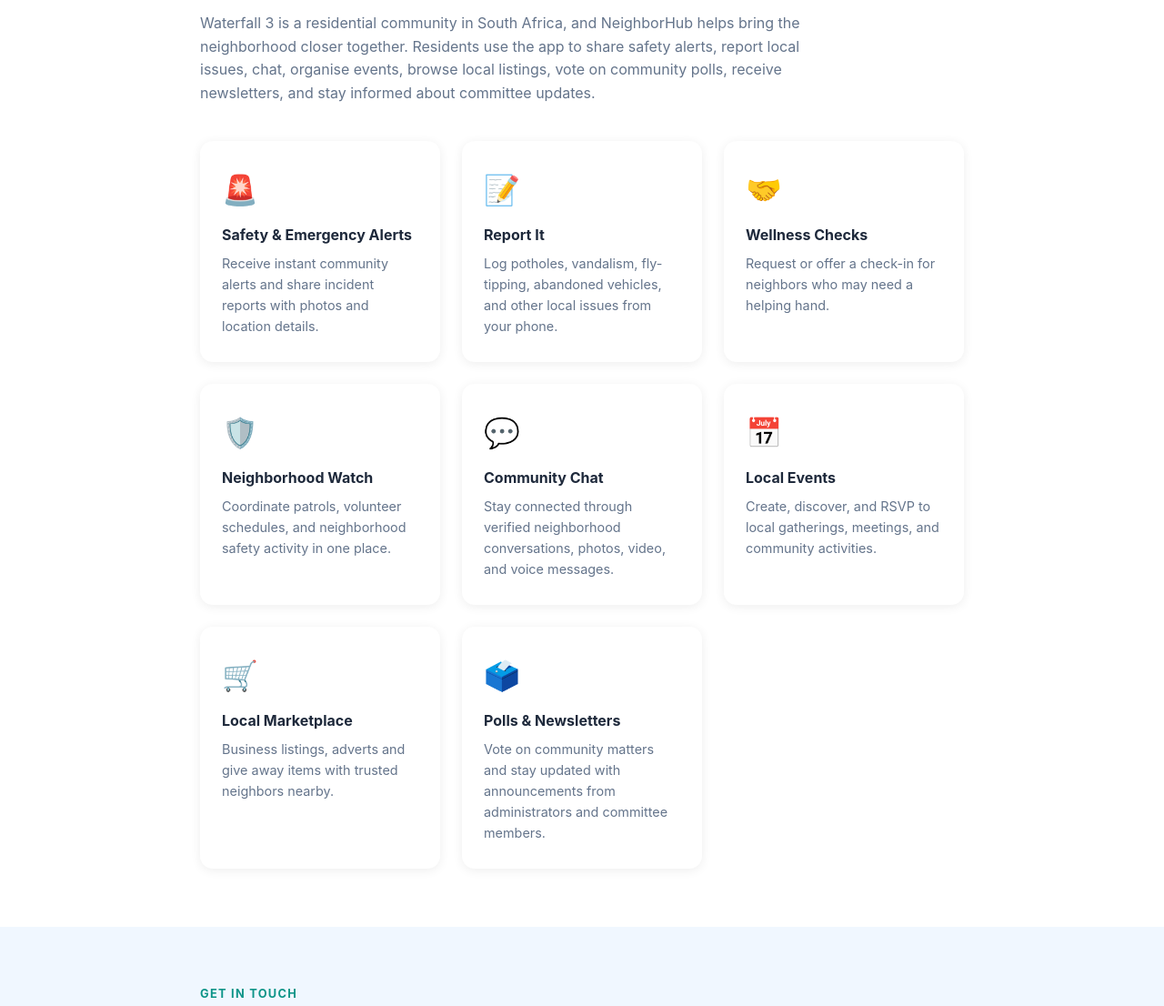
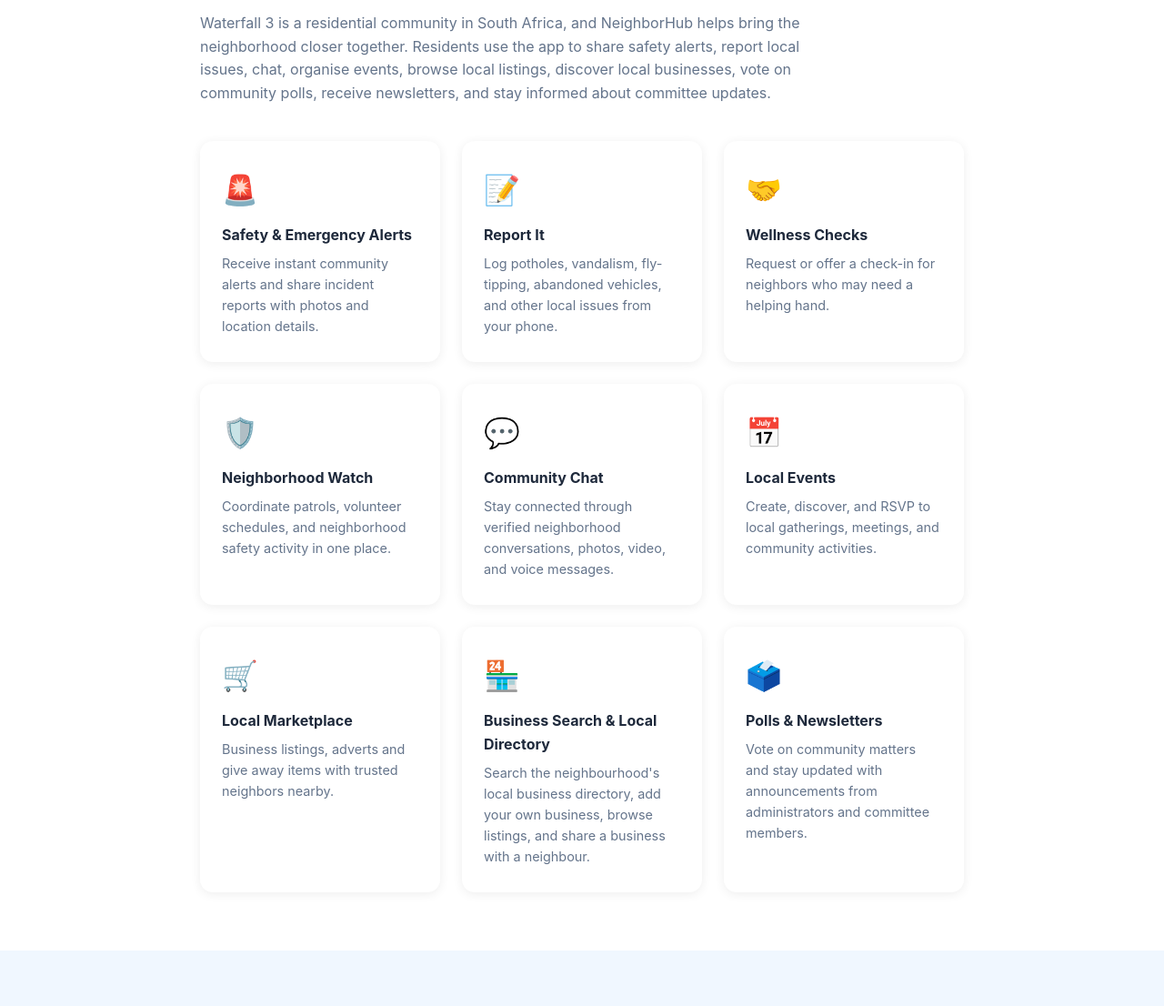
Before and after one commit to Mikeweston77/neighborhub-legal, a plain HTML site: page docs/index.html in a window 1280 px wide. Shown: the part 606-1712 px from the top of the page at 91% size. Drawn offline with Linux system fonts and the light colour scheme.

Commit message:
Add files via upload

```diff
--- a/docs/index.html
+++ b/docs/index.html
@@ -177,7 +177,7 @@
     <div class="inner">
         <div class="section-label">About</div>
         <h2>Who We Are</h2>
-        <p>Waterfall 3 is a residential community in South Africa, and NeighborHub helps bring the neighborhood closer together. Residents use the app to share safety alerts, report local issues, chat, organise events, browse local listings, vote on community polls, receive newsletters, and stay informed about committee updates.</p>
+        <p>Waterfall 3 is a residential community in South Africa, and NeighborHub helps bring the neighborhood closer together. Residents use the app to share safety alerts, report local issues, chat, organise events, browse local listings, discover local businesses, vote on community polls, receive newsletters, and stay informed about committee updates.</p>
 
         <div class="grid">
             <div class="feature">
@@ -214,6 +214,11 @@
                 <div class="icon">🛒</div>
                 <h3>Local Marketplace</h3>
                 <p>Business listings, adverts and give away items with trusted neighbors nearby.</p>
+            </div>
+            <div class="feature">
+                <div class="icon">🏪</div>
+                <h3>Business Search &amp; Local Directory</h3>
+                <p>Search the neighbourhood's local business directory, add your own business, browse listings, and share a business with a neighbour.</p>
             </div>
             <div class="feature">
                 <div class="icon">🗳️</div>
```
Also changed, not shown: docs/terms.html (+1 -1 lines).
